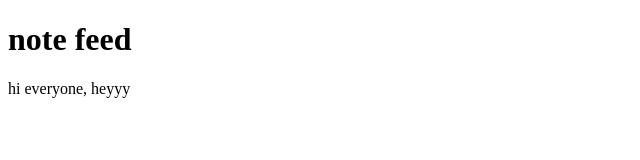
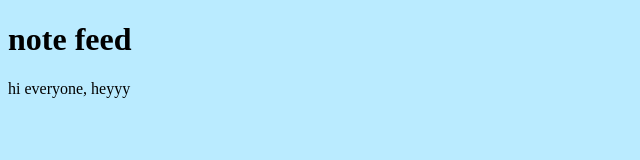
Before and after one commit to habinpark/NoteFeed, a plain HTML site: page Index.html in a window 1280 px wide. Shown: the whole page, without its empty margins (0-640 px from the left). Drawn offline with Linux system fonts and the light colour scheme.

Commit message:
Update Index.html

```diff
--- a/Index.html
+++ b/Index.html
@@ -1,5 +1,10 @@
 <!DOCTYPE html>
 <html>
+  <style>
+    body {
+      background-color: rgb(186, 235, 255);
+    }
+  </style>
 <body>
 
 <h1>note feed</h1>
```
